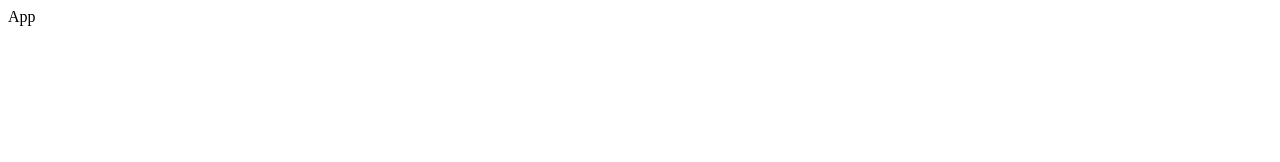
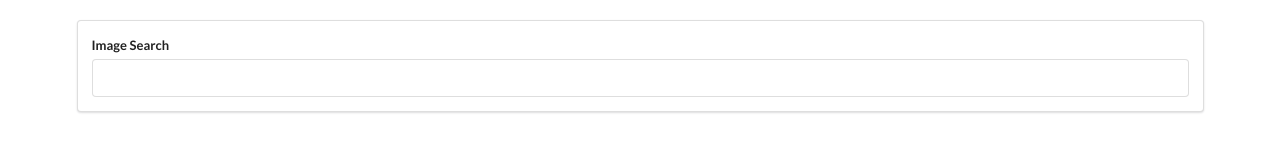
Before and after one commit to adenugbamichael/pics, a React (Create React App) app: page / in a window 1280 px wide. Shown: the top 162 px of the page. Built offline with nearby package versions, Linux system fonts and the light colour scheme.

Commit message:
showing form to the user witha touch of style

```diff
--- a/public/index.html
+++ b/public/index.html
@@ -8,6 +8,10 @@
     <meta
       name="description"
       content="Web site created using create-react-app"
+    />
+    <link
+      rel="stylesheet"
+      href="https://cdnjs.cloudflare.com/ajax/libs/semantic-ui/2.5.0/semantic.min.css"
     />
     <link rel="apple-touch-icon" href="%PUBLIC_URL%/logo192.png" />
     <!--
--- a/src/components/App.js
+++ b/src/components/App.js
@@ -1,7 +1,12 @@
 import React from "react"
+import SearchBar from "./SearchBar"
 
 const App = () => {
-  return <div>App</div>
+  return (
+    <div className='ui container' style={{ marginTop: "20px" }}>
+      <SearchBar />{" "}
+    </div>
+  )
 }
 
 export default App
--- /dev/null
+++ b/src/components/SearchBar.js
@@ -0,0 +1,16 @@
+import React from "react"
+
+const SearchBar = () => {
+  return (
+    <div className='ui segment'>
+      <form className='ui form' action=''>
+        <div className='field'>
+          <label htmlFor=''>Image Search</label>
+          <input type='text' />
+        </div>
+      </form>
+    </div>
+  )
+}
+
+export default SearchBar
```
